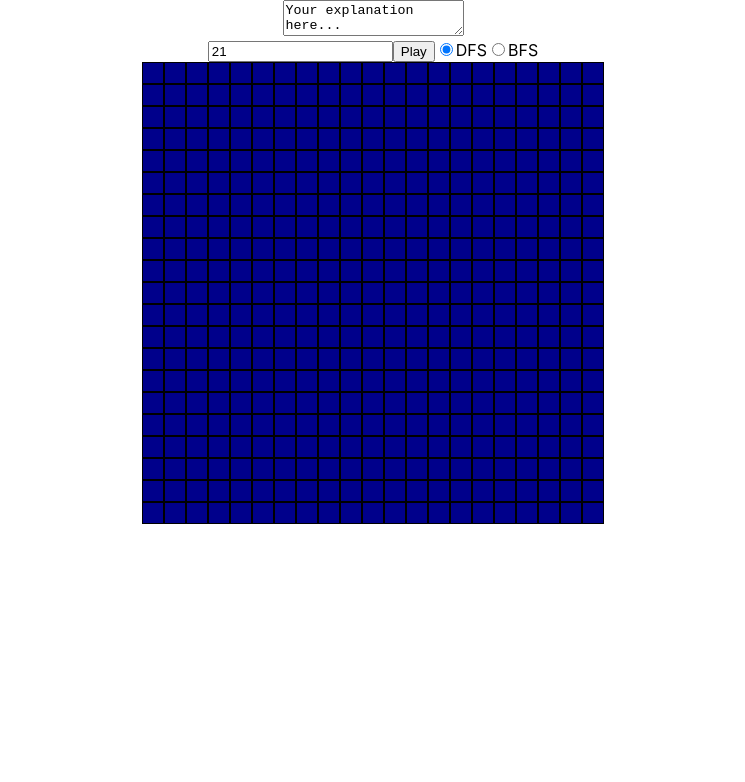
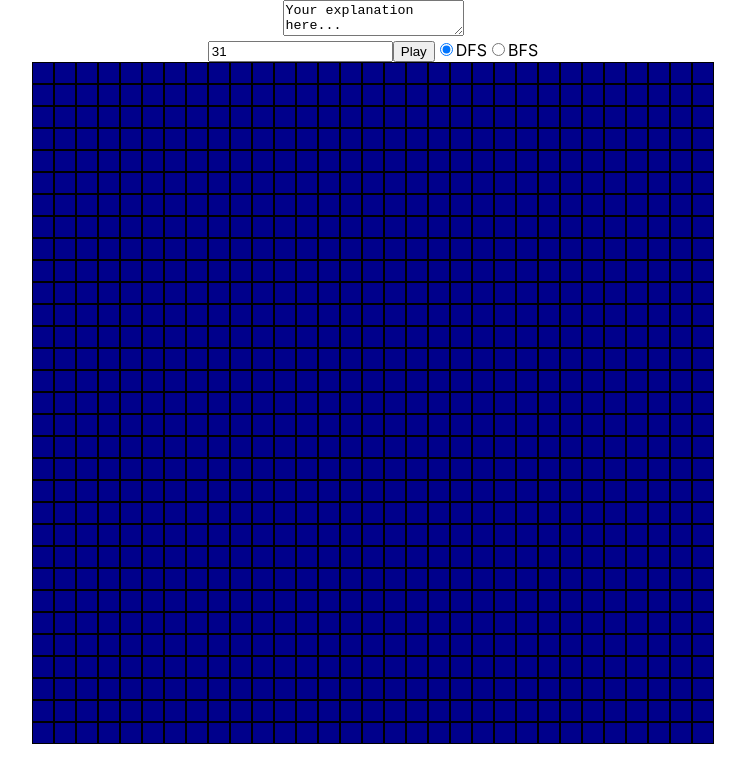
Before and after one commit to aaronshaver/visualize-dfs-bfs-react, a React (Create React App) app: page / in a window 1280 px wide. Shown: the top 782 px of the page, without its empty margins (267-1012 px from the left). Built offline with nearby package versions, Linux system fonts and the light colour scheme.

Commit message:
now animates one pixel at a time by adding operations to a queue and then animating those later to avoid React's batching

```diff
--- a/src/App.js
+++ b/src/App.js
@@ -4,7 +4,7 @@ import Grid from './components/Grid';
 import Controls from './components/Controls';
 
 function App() {
-  const[gridSize, setGridSize] = useState(21);
+  const[gridSize, setGridSize] = useState(31);
   const[algo, setAlgo] = useState('DFS');
   const [gridArray, setGridArray] = useState(Array(gridSize).fill().map(() => Array(gridSize).fill(false)));
 
@@ -16,33 +16,53 @@ function App() {
     setAlgo(e.target.value);
   };
 
-  const depthFirstSearch = (newGridArray, x, y, setGridArray) => {
-    if (x < 0 || x >= newGridArray[0].length || y < 0 || y >= newGridArray.length) {
-      return
+  const depthFirstSearch = (grid, x, y, queue) => {
+    // Exit if out of bounds of the image size
+    if (x < 0 || x >= grid.length || y < 0 || y >= grid[0].length) {
+      return;
+    }
+    // Exit if this coordinate is already in the queue, thus visited
+    if (queue.some(coord => coord.x === x && coord.y === y)) {
+      return;
     }
 
-    // exit if already visited
-    if (newGridArray[x][y]) {
-      return
+    // Add to queue for animation later
+    queue.push({ x, y });
+
+    depthFirstSearch(grid, x + 1, y, queue);
+    depthFirstSearch(grid, x - 1, y, queue);
+    depthFirstSearch(grid, x, y + 1, queue);
+    depthFirstSearch(grid, x, y - 1, queue);
+  };
+
+  const handlePlay = () => {
+    const queue = [];
+    const clearedGrid = Array(gridSize).fill().map(() => Array(gridSize).fill(false));
+
+    // Populate the queue
+    const middle = Math.round((gridSize - 1) / 2)
+    depthFirstSearch(clearedGrid, middle, middle, queue);
+
+    // Initialize i outside the processQueue function
+    let i = 0;
+    function processQueue() {
+      if (i >= queue.length) {
+        return;
+      }
+
+      // Use the queue to update the grid
+      const { x, y } = queue[i];
+      clearedGrid[x][y] = true;
+
+      // Update the state to force a re-render
+      setGridArray(JSON.parse(JSON.stringify(clearedGrid)));
+
+      i++;
+      const delay = 15;
+      setTimeout(processQueue, delay);
     }
 
-    newGridArray[x][y] = true;
-
-    // update the gridArray state to cause a re-render
-    setGridArray([...newGridArray]);
-
-    setTimeout(() => {
-      depthFirstSearch(newGridArray, x+1, y, setGridArray);
-      depthFirstSearch(newGridArray, x-1, y, setGridArray);
-      depthFirstSearch(newGridArray, x, y+1, setGridArray);
-      depthFirstSearch(newGridArray, x, y-1, setGridArray);
-    }, 100);
-  }
-
-  const handlePlay = () => {
-    // Create a cleared grid in case of replays (hitting Play a second time or more)
-    const clearedGrid = Array(gridSize).fill().map(() => Array(gridSize).fill(false));
-    depthFirstSearch(clearedGrid, 5, 5, setGridArray);
+    processQueue();
   };
 
   return (
```
